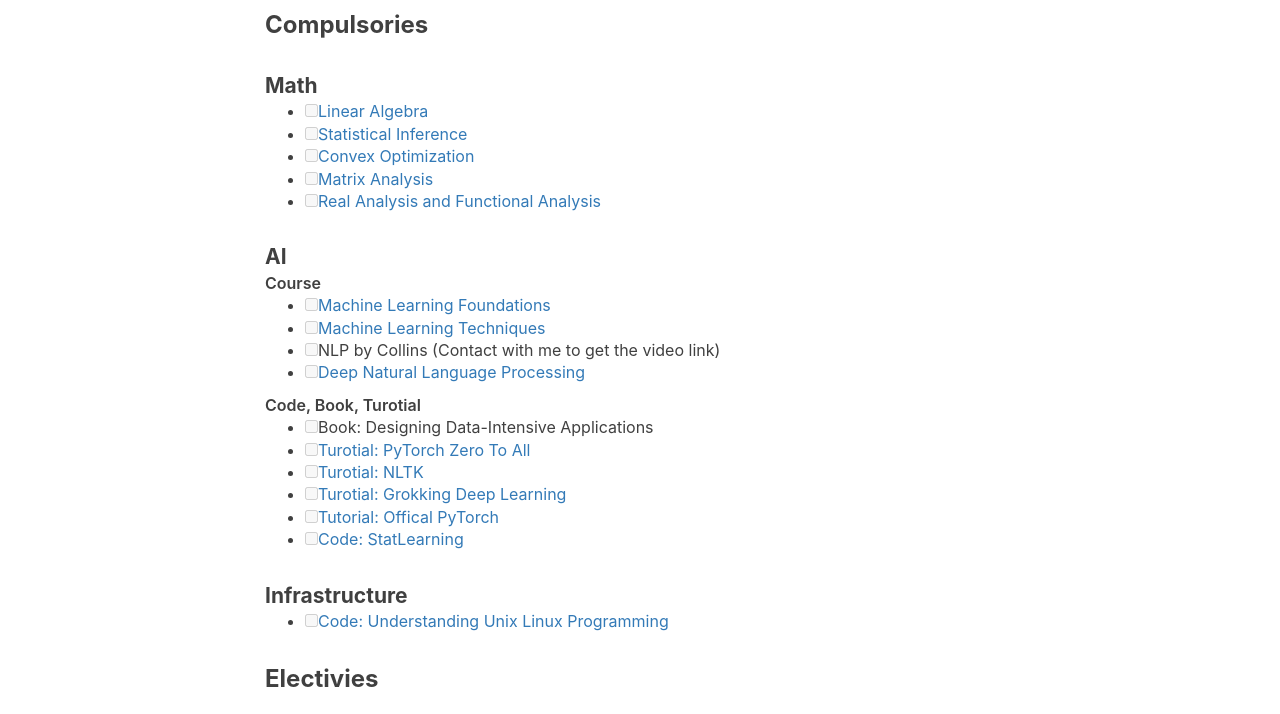
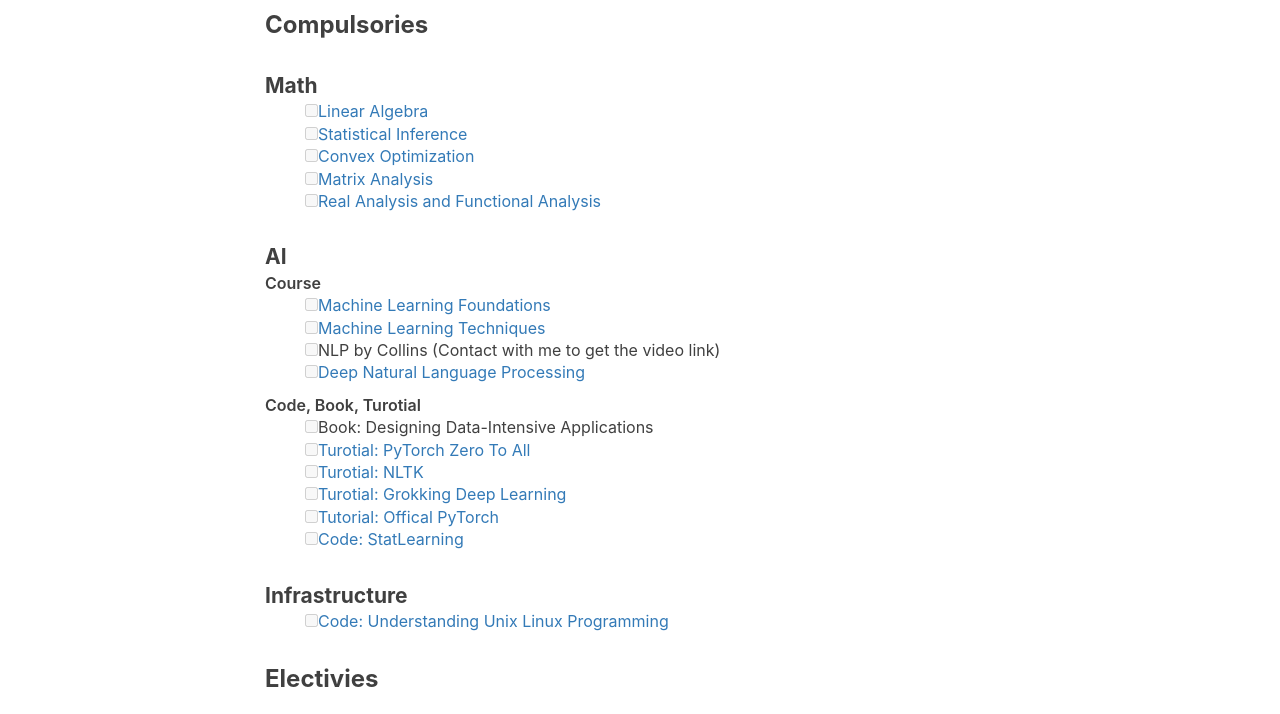
Before and after one commit to wirybeaver/wirybeaver.github.io, a Jekyll site: the page built from _posts/2017-12-25-readinglist.md, in a window 1280 px wide. Shown: the part 497-1211 px from the top of the page. Built offline with Jekyll 4.4.1, drawn with Linux system fonts in a browser that asks for light colours; nearby versions of some CDN libraries; comment, search, counter and statistics services are not loaded.

Commit message:
tackle list

```diff
--- a/_posts/2017-12-25-readinglist.md
+++ b/_posts/2017-12-25-readinglist.md
@@ -16,6 +16,7 @@
 - [ ] [Convex Optimization](https://lagunita.stanford.edu/courses/Engineering/CVX101/Winter2014/course/)
 - [ ] [Matrix Analysis](https://www.youtube.com/playlist?list=PLj6E8qlqmkFsnTes37wyzOREFTQ9Lv0hI)
 - [ ] [Real Analysis and Functional Analysis](https://www.youtube.com/playlist?list=PLTZS5MfjsAzMKStF2fm3kolbIBVEa6Biu)
+{: style='list-style-type: none'}
 
 #### AI
 <p id='pzb'>Course</p>
@@ -23,6 +24,7 @@
 - [ ] [Machine Learning Techniques](https://www.youtube.com/playlist?list=PLXVfgk9fNX2IQOYPmqjqWsNUFl2kpk1U2)
 - [ ] NLP by Collins (Contact with me to get the video link)
 - [ ] [Deep Natural Language Processing](https://github.com/oxford-cs-deepnlp-2017/lectures)
+{: style='list-style-type: none'}
 
 <p id='pzb'>Code, Book, Turotial</p>
 - [ ] Book: Designing Data-Intensive Applications
@@ -31,9 +33,11 @@
 - [ ] [Turotial: Grokking Deep Learning](https://github.com/iamtrask/Grokking-Deep-Learning)
 - [ ] [Tutorial: Offical PyTorch](https://pytorch.org/tutorials/beginner/deep_learning_nlp_tutorial.html)
 - [ ] [Code: StatLearning](https://github.com/sujitpal/statlearning-notebooks)
+{: style='list-style-type: none'}
 
 #### Infrastructure
 - [ ] [Code: Understanding Unix Linux Programming](https://github.com/ZCplayground/Understanding-Unix-Linux-Programming)
+{: style='list-style-type: none'}
 
 ### Electivies
 
@@ -102,5 +106,3 @@
 
 #### Redo DB
 [Berkley SimpleDB](https://github.com/iamxpy/SimpleDB)
-
-{: style='list-style-type: none'}
```
Also changed, not shown: _posts/2017-08-19-note-scracth.md (+3 -1 lines).
